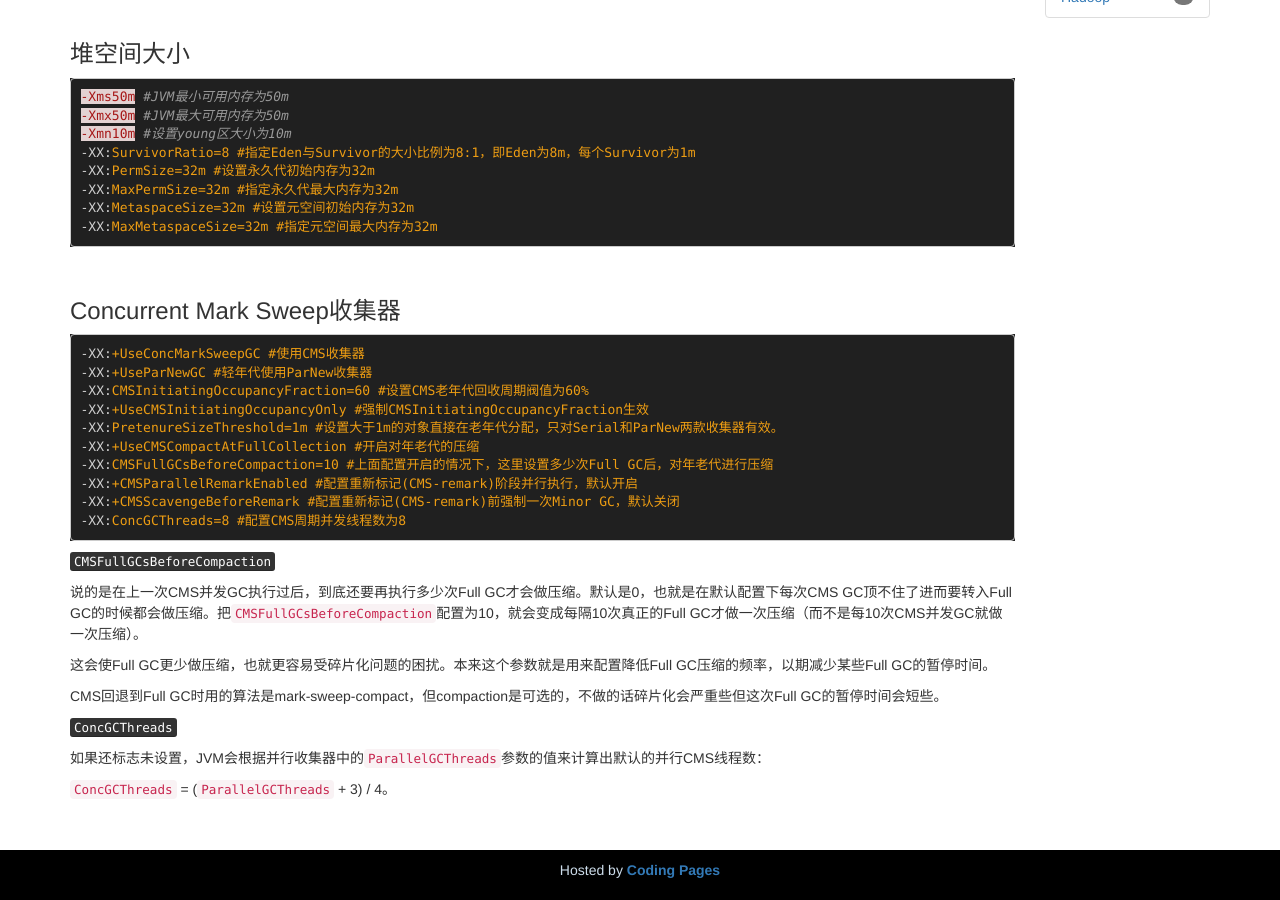
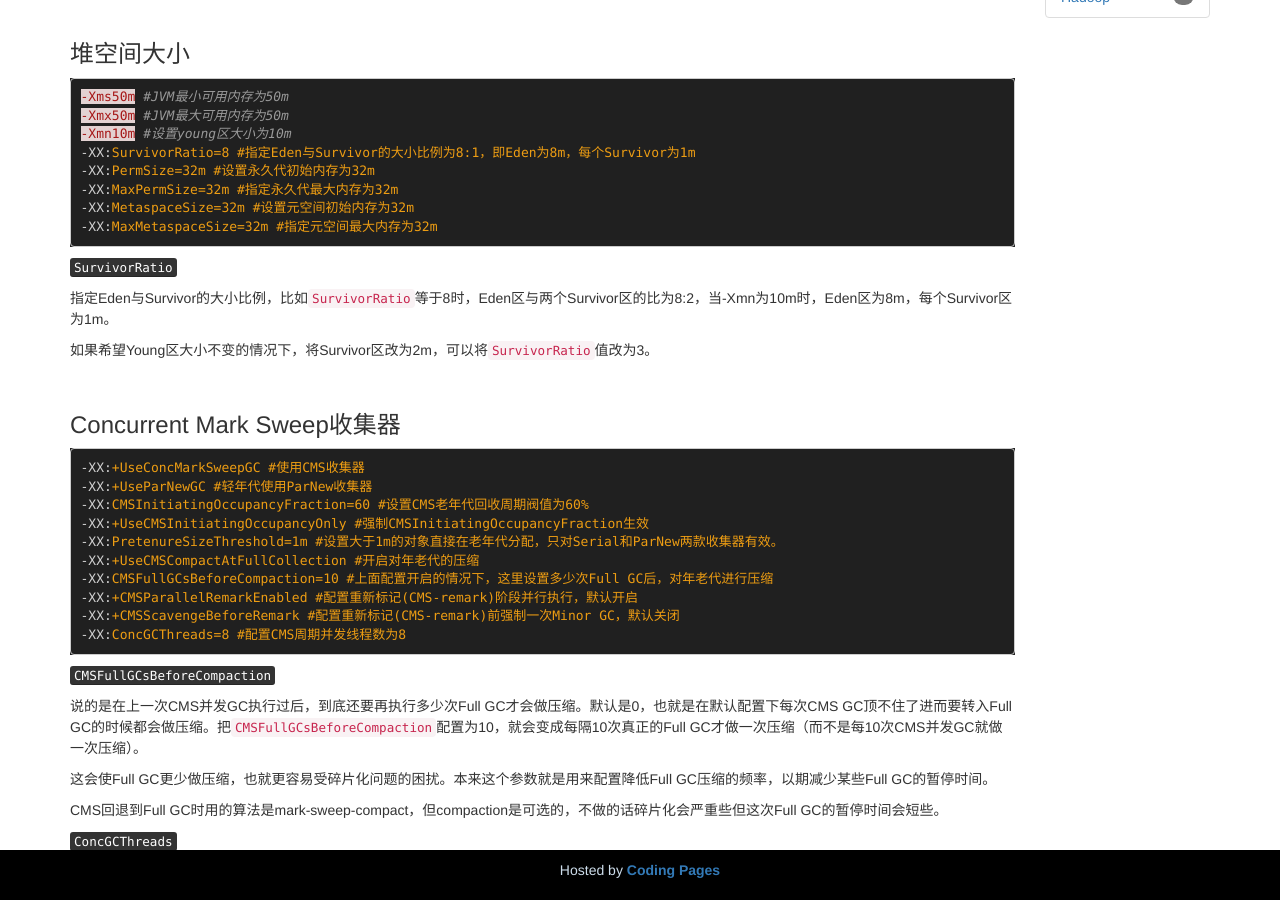
Before and after one commit to OuYangLiang/ouyangliang.github.io, a Jekyll site: the page built from _posts/2018-04-16-常用JVM参数.markdown, in a window 1280 px wide and 900 px high, scrolled down 494 px. Built offline with Jekyll 4.4.1, drawn with Linux system fonts in a browser that asks for light colours.

Commit message:
more parameters about VM.

````diff
--- a/_posts/2018-04-16-常用JVM参数.markdown
+++ b/_posts/2018-04-16-常用JVM参数.markdown
@@ -31,6 +31,12 @@
 -XX:MetaspaceSize=32m #设置元空间初始内存为32m
 -XX:MaxMetaspaceSize=32m #指定元空间最大内存为32m
 ```
+
+<kbd>SurvivorRatio</kbd>
+
+指定Eden与Survivor的大小比例，比如`SurvivorRatio`等于8时，Eden区与两个Survivor区的比为8:2，当-Xmn为10m时，Eden区为8m，每个Survivor区为1m。
+
+如果希望Young区大小不变的情况下，将Survivor区改为2m，可以将`SurvivorRatio`值改为3。
 
 <br/>
 
````
